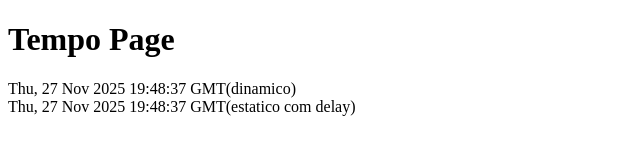
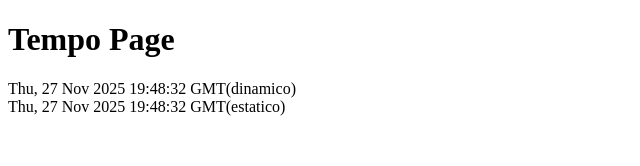
Before and after one commit to evelyninacio/uma-ideia, a Next.js app: page /tempo in a window 1280 px wide. Shown: the top 166 px of the page, without its empty margins (0-640 px from the left). Built offline with nearby package versions, Linux system fonts and the light colour scheme.

Commit message:
adicionando revalidate

```diff
--- a/pages/tempo.js
+++ b/pages/tempo.js
@@ -7,20 +7,21 @@ function Tempo({ staticDateString }) {
       <h1>Tempo Page</h1>
       {dynamicDateString}(dinamico)
         <br />
-      {staticDateString}(estatico com delay)
+      {staticDateString}(estatico)
     </div>
   );
 }
 
 export async function getStaticProps() {
     console.log("Passando pelo getStaticProps");
-    console.log("Delay de 5 segundos");
+    //console.log("Delay de 5 segundos");
 
-    await delay(5000);
+    //await delay(5000);
     const staticDate = new Date();
     const staticDateString = staticDate.toGMTString();
   return {
     props: { staticDateString },
+    revalidate: 1
   };
 }
 const delay = ms => new Promise(res => setTimeout(res, ms));
```
